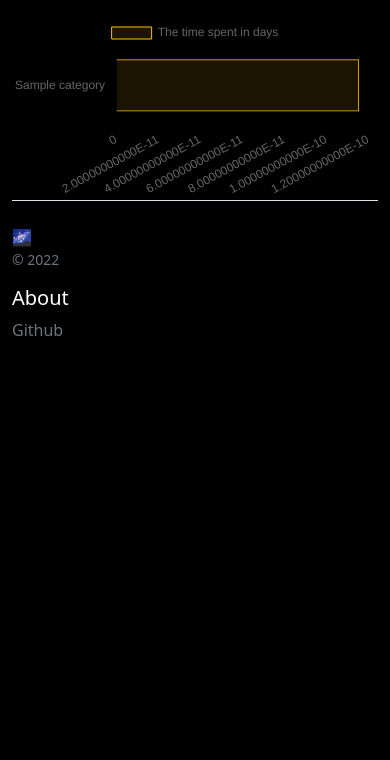
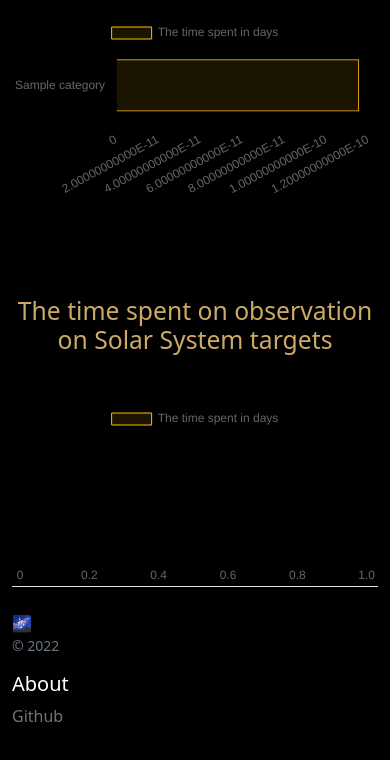
Before and after one commit to marketulinek/webbinspace, a Django app: page /observing-schedules/charts/ in a window 390 px wide. Shown: the part 251-1011 px from the top of the page. Before the commit the page ends 587 px from the top, so only its background shows below. Run offline with Django 4.2, Linux system fonts and the light colour scheme; tables that the repository leaves empty hold one stand-in row (values such as "Sample post").

Commit message:
Added chart showing the time spent on observing Solar system targets.

```diff
--- a/templates/observation_charts.html
+++ b/templates/observation_charts.html
@@ -6,12 +6,21 @@
 
 {% block content %}
   <h2 class="my-5 text-center">The time spent on observation on each category</h2>
-
   <div class="row">
     <div class="col-sm-12 col-lg-8 offset-lg-2">
-      <canvas id="observationChart"></canvas>
+      <canvas id="chart-category"></canvas>
     </div>
   </div>
+
+  <br><br>
+
+  <h2 class="my-5 text-center">The time spent on observation on Solar System targets</h2>
+  <div class="row">
+    <div class="col-sm-12 col-lg-8 offset-lg-2">
+      <canvas id="chart-solar-system"></canvas>
+    </div>
+  </div>
+
 {% endblock %}
 
 
@@ -19,15 +28,14 @@
   <script src="https://cdn.jsdelivr.net/npm/chart.js"></script>
 
   <script>
-    const ctx = document.getElementById('observationChart');
-
+    function drawChart(ctx, labels, data) {
       new Chart(ctx, {
         type: 'bar',
         data: {
-        labels: [{%for category in categories %}'{{ category.name }}',{% endfor %}],
+          labels: labels,
           datasets: [{
             label: 'The time spent in days',
-          data: [{%for duration in category_durations %}'{{ duration }}',{% endfor %}],
+            data: data,
             borderWidth: 1,
             backgroundColor: 'rgba(255, 193, 7, 0.1)',
             borderColor: 'rgba(255, 193, 7, 1)'
@@ -35,12 +43,13 @@
         },
         options: {
           indexAxis: 'y',
+          responsive: true,
           plugins: {
             tooltip: {
               displayColors: false,
               callbacks: {
                 label: function(context) {
-                const categoryList = [{%for category in categories %}'{{ category.total_duration }}',{% endfor %}];
+                  const categoryList = labels;
                   return categoryList[context.dataIndex];
                 }
               }
@@ -48,5 +57,18 @@
           }
         }
       });
+    }
+
+    drawChart(
+      document.getElementById('chart-category'),
+      [{%for category in chart_categories.labels %}'{{ category.name }}',{% endfor %}],
+      [{%for duration in chart_categories.data %}'{{ duration }}',{% endfor %}]
+    )
+
+    drawChart(
+      document.getElementById('chart-solar-system'),
+      [{%for solsys in chart_solarsystem.labels %}'{{ solsys.keywords }}',{% endfor %}],
+      [{%for duration in chart_solarsystem.data %}'{{ duration }}',{% endfor %}]
+    )
   </script>
 {% endblock %}
--- a/webb/views.py
+++ b/webb/views.py
@@ -46,19 +46,37 @@ def welcome_new_contributor(request):
 
 def chart_of_observations(request):
 
+    # Categories
     categories = Category.objects.exclude(
         name='Unidentified'
     ).annotate(total_duration=Sum('visits__duration'))
+
     category_durations = []
-
     for category in categories:
         category_durations.append(
             convert_duration_to_days(category.total_duration)
         )
 
+    # Solar System
+    solar_system = Visit.objects.filter(
+        category__name='Solar System'
+    ).values('keywords').annotate(total_duration=Sum('duration'))
+
+    solarsystem_durations = []
+    for solsys in solar_system:
+        solarsystem_durations.append(
+            convert_duration_to_days(solsys['total_duration'])
+        )
+
     context = {
-        'categories': categories,
-        'category_durations': category_durations
+        'chart_categories': {
+            'labels': categories,
+            'data': category_durations
+        },
+        'chart_solarsystem': {
+            'labels': solar_system,
+            'data': solarsystem_durations
+        },
     }
 
     return render(request, 'observation_charts.html', context)
```
Lines whose indentation alone changed are shown as unchanged.
